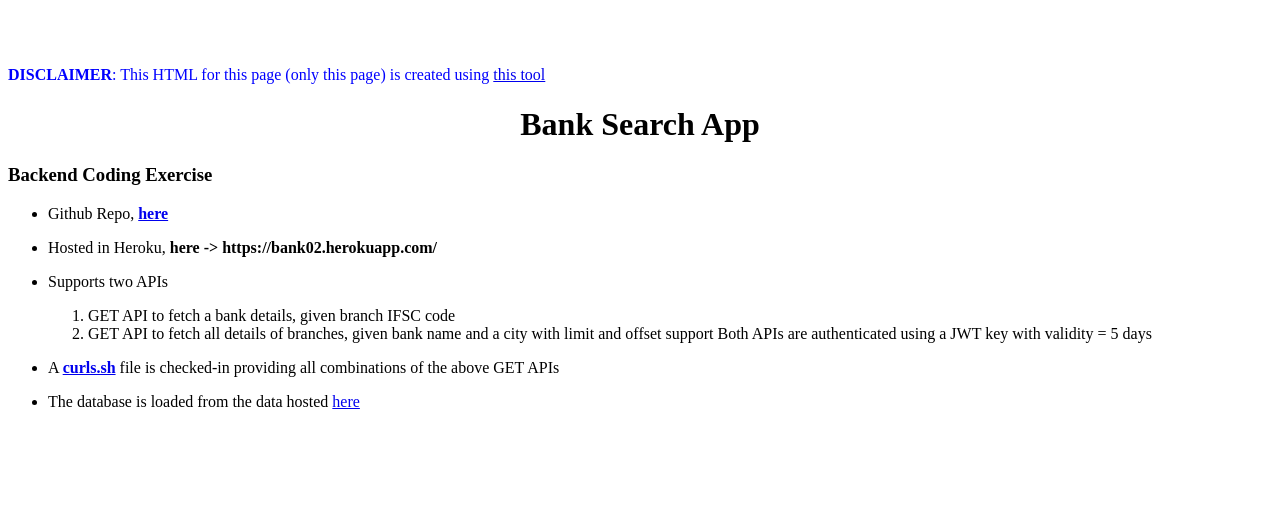
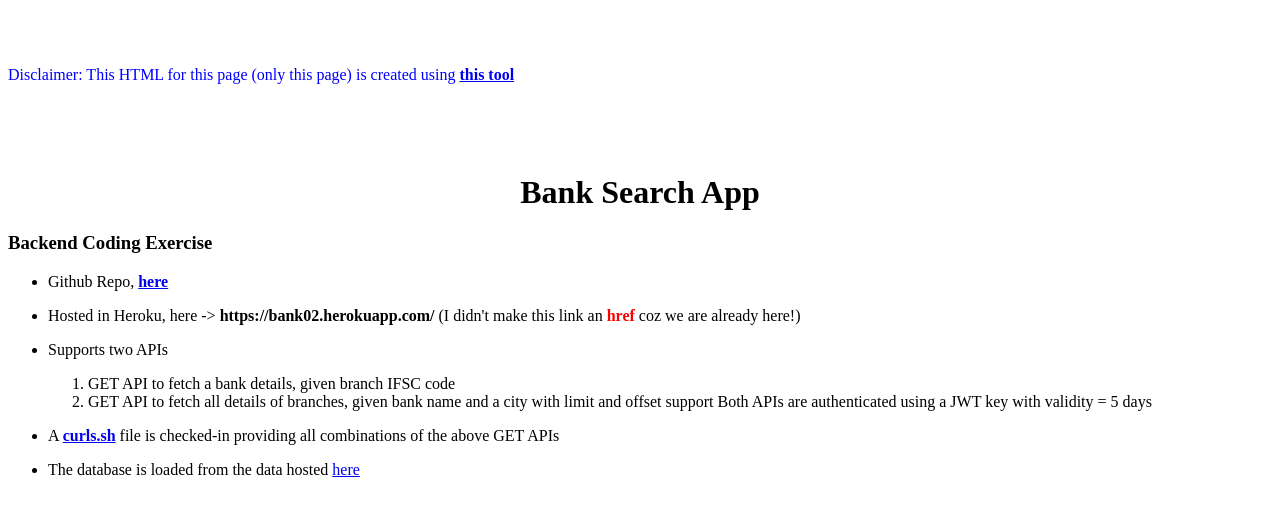
Before and after one commit to ranjjose-chaz/bank_01, a Django app: page / in a window 1280 px wide. Shown: the top 516 px of the page. Run offline with Django 3.2, Linux system fonts and the light colour scheme.

Commit message:
updated the landing page

```diff
--- a/polls/templates/index.html
+++ b/polls/templates/index.html
@@ -1,11 +1,13 @@
 <h1 style="color: #5e9ca0;">&nbsp;</h1>
-<p><span style="color: #0000ff;"><strong>DISCLAIMER</strong>: This HTML for this page (only this page) is created using <a href="https://html-online.com/editor/">this tool</a></span></p>
+<p><span style="color: #0000ff;">Disclaimer: This HTML for this page (only this page) is created using <a href="https://html-online.com/editor/"><strong>this tool</strong></a></span></p>
+<p>&nbsp;</p>
+<p>&nbsp;</p>
 <h1 style="text-align: center;">Bank Search App</h1>
 <h3><a id="user-content-backend-coding-exercise" class="anchor" href="https://github.com/ranjjose-chaz/bank_search_app#backend-coding-exercise" target="_blank" rel="noopener" aria-hidden="true"></a>Backend Coding Exercise</h3>
 <ul>
 <li>Github Repo, <a href="https://github.com/ranjjose-chaz/bank_search_app" target="_blank" rel="noopener"><strong>here</strong></a>&nbsp;</li>
 <li>
-<p>Hosted in Heroku, <strong>here -> https://bank02.herokuapp.com/</strong></p>
+<p>Hosted in Heroku, here -&gt;<strong> https://bank02.herokuapp.com/ </strong>(I didn't make this link an <strong><span style="color: #ff0000;">href</span></strong> coz we are already here!)</p>
 </li>
 <li>
 <p>Supports two APIs</p>
```
Also changed, not shown: 1 other file.
